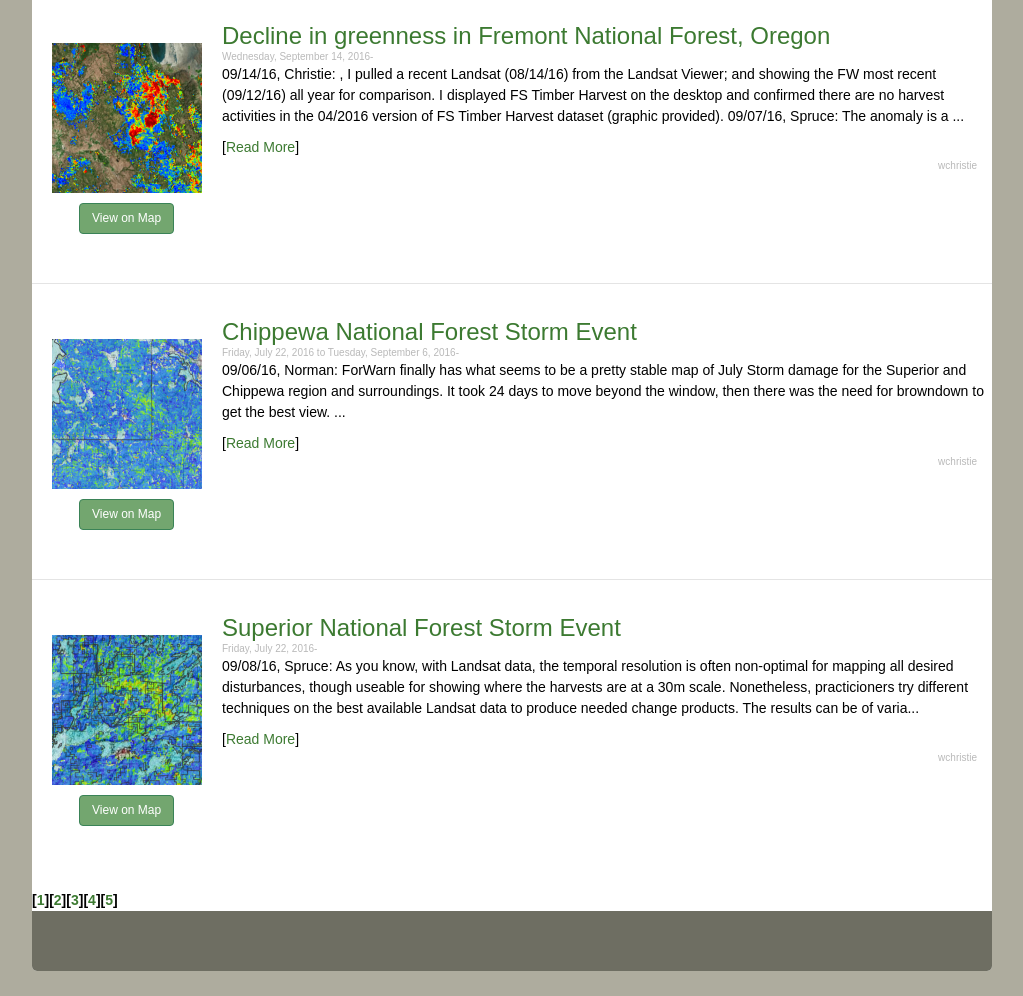
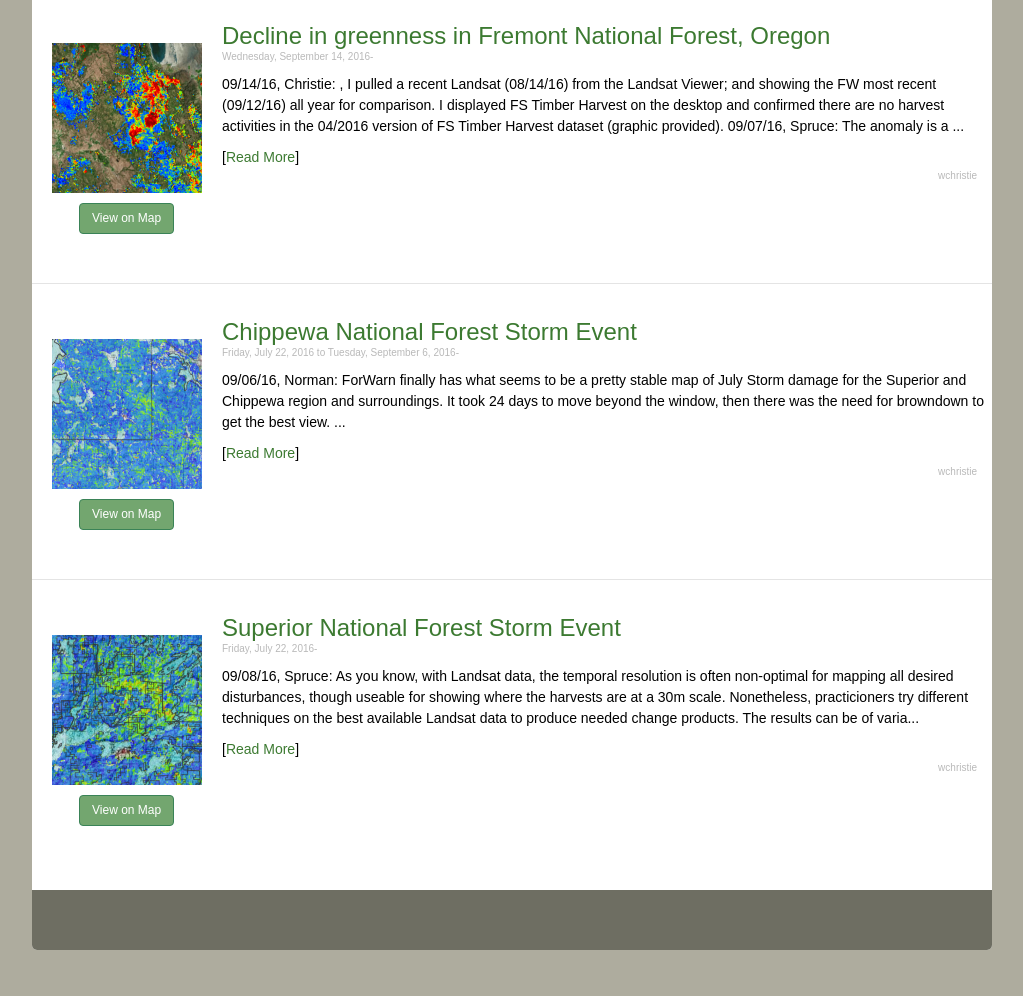
Before and after one commit to dsipal/fcav-event-tracker, a plain HTML site: page index.html in a window 1280 px wide. Shown: the part 950-1946 px from the top of the page, without its empty margins (128-1151 px from the left). After the commit the page ends 1925 px from the top, so only its background shows below. Drawn offline with nearby package versions, Linux system fonts and the light colour scheme.

Commit message:
style yo

```diff
--- a/css/styles-min.css
+++ b/css/styles-min.css
@@ -22,6 +22,9 @@
   color: #b9b9b9;
   text-align: left; }
 
+.event-text {
+  margin-top: 10px; }
+
 .event-author {
   float: right;
   margin-right: 15px; }
@@ -39,4 +42,5 @@
 .page {
   font-weight: bold;
   color: black;
-  border: 10px; }
+  display: inline-block;
+  margin: 2px; }
--- a/css/styles.css
+++ b/css/styles.css
@@ -22,6 +22,9 @@
     color: #b9b9b9;
     text-align: left;
 }
+.event-text{
+    margin-top: 10px;
+}
 .event-author {
     float: right;
     margin-right: 15px;
@@ -41,5 +44,6 @@
 .page{
     font-weight: bold;
     color: black;
-    border: 10px;
+    display: inline-block;
+    margin: 2px;
 }
--- a/index.html
+++ b/index.html
@@ -93,10 +93,6 @@
                         useLabel: true,
                         event: 'click'
                     });
-                    for(i=0;i<5;i++){
-                        console.log(i);
-                        makePageNav(5);
-                    }
 
                 }
             );
--- a/js/script.js
+++ b/js/script.js
@@ -70,10 +70,10 @@ function makeEvents(data, page, callback) {
 
         b++;
         if(b == (posts)){
-            console.log(data[i].ID);
             $('#event-'+data[i].ID).css({'border-bottom':'none'});
         }
     }
+    //makePageNav();
     callback ();
 }
 
@@ -87,12 +87,12 @@ function getBrowseData(callback) {
 }
 
 function makePageNav(pages) {
-    var pageNav = `<div id="pageNav"></div>`;
+    var pageNav = `<ol id="pageNav"></ol>`;
     $("#post-list").append(pageNav);
 
     for(i=0;i<pages;i++){
         var pageNum = i+1
-        var page = `<span id="p`+(i)+`" class="page">[<a href="index.html?page=`+pageNum+`">`+pageNum+`</a>]</span>`;
+        var page = `<li id="p`+(i)+`" class="page">[<a href="index.html?page=`+pageNum+`">`+pageNum+`</a>]</li>`;
         $("#pageNav").append(page);
     }
 
```
